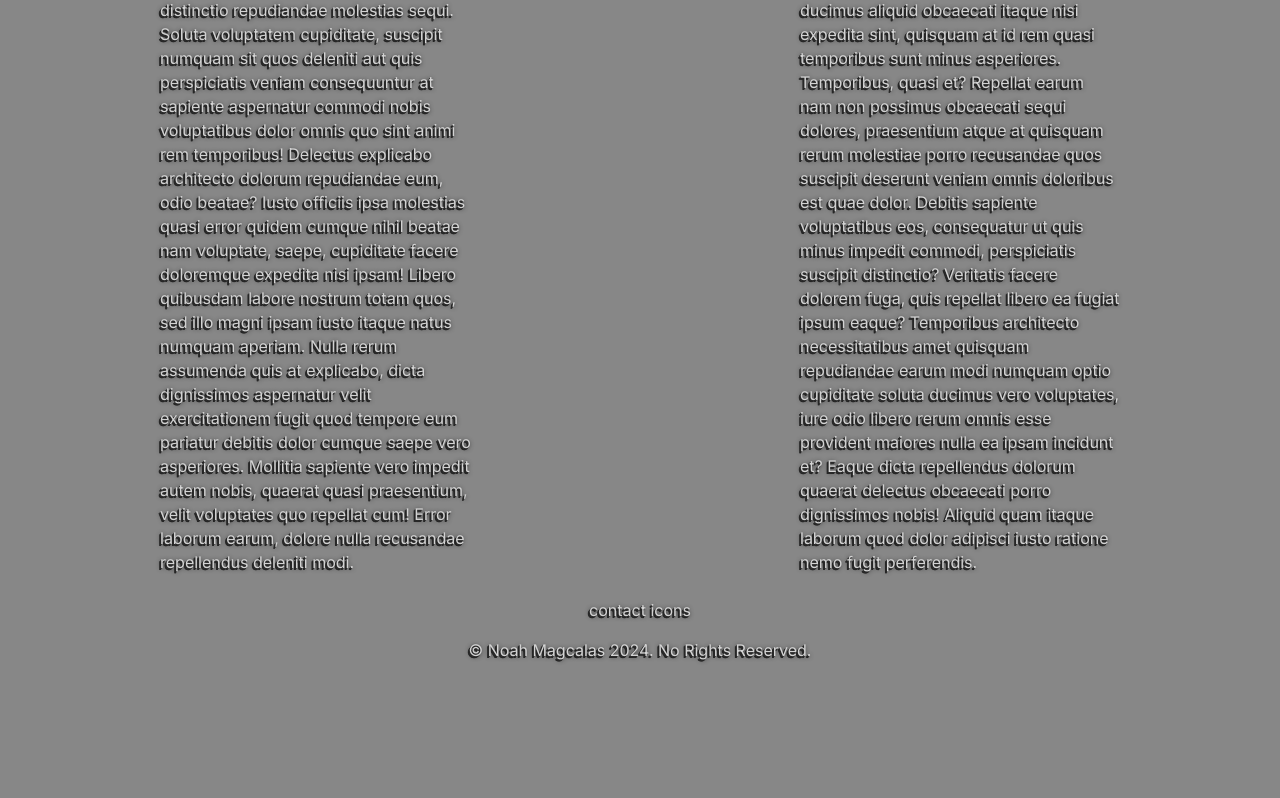
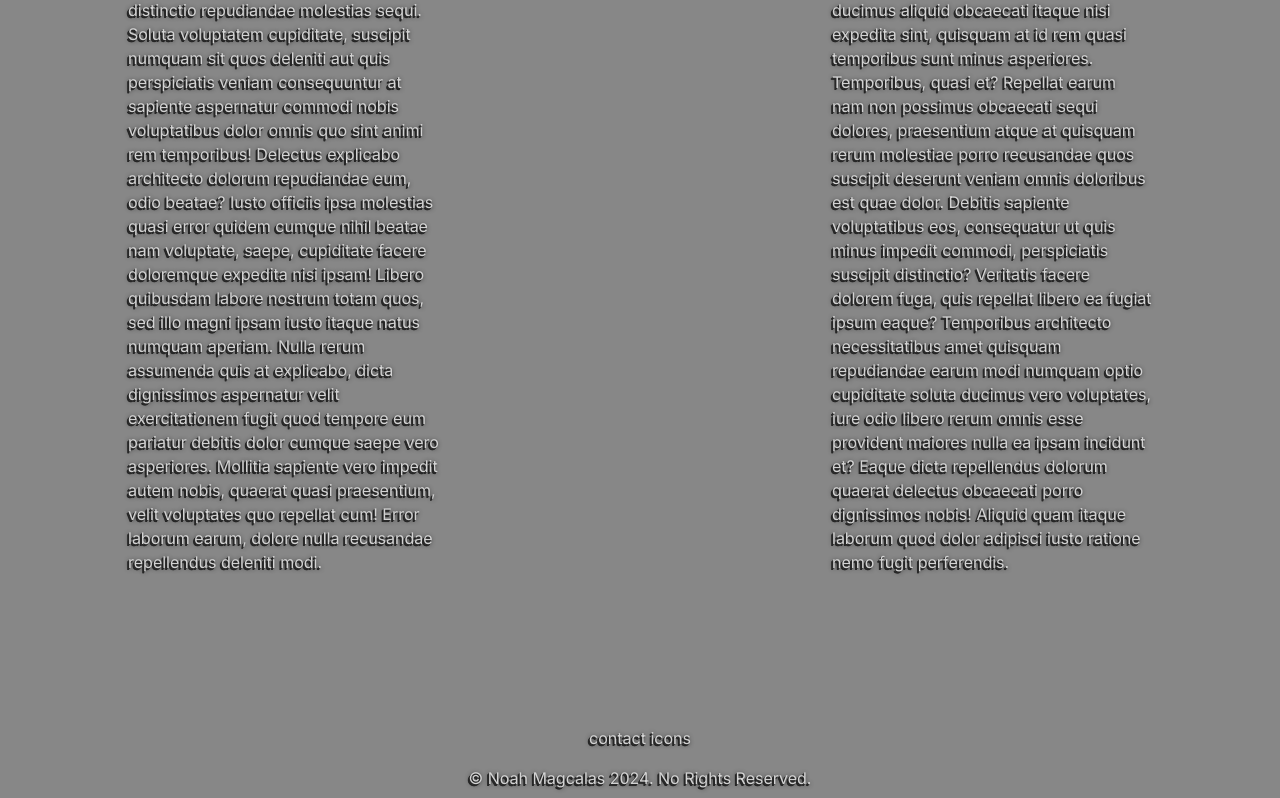
Before and after one commit to CSCI313-Spring2024/assignment-2-ihoponyou, a website: page index.html in a window 1280 px wide. Shown: the part 411-1209 px from the top of the page. Before the commit the page ends 1081 px from the top, so only its background shows below. Drawn offline with nearby package versions, Linux system fonts and the light colour scheme.

Commit message:
footer is still scuffed

```diff
--- a/css/styles.css
+++ b/css/styles.css
@@ -17,9 +17,9 @@ body {
 }
 
 #footer {
-    /* position: absolute; */
+    margin-top: 5em;
     width: 100%;
-    bottom: 0;
+    /* bottom: 0; */
 }
 
 .white-text {
--- a/index.html
+++ b/index.html
@@ -36,18 +36,19 @@
   </video>
 
   <!-- intro text? -->
-  <div class="d-flex flex-row justify-content-around">
+  <div class="d-flex flex-row justify-content-center mb-5">
     <div class="flex-item w-25">
       <h1>about me</h1>
       <p>Lorem ipsum dolor sit amet consectetur adipisicing elit. Nemo quidem ratione debitis? Quia ut nemo consequatur ad quod numquam iusto veritatis excepturi magni perspiciatis at quis odit assumenda ipsa explicabo dolores dicta beatae, distinctio repudiandae molestias sequi. Soluta voluptatem cupiditate, suscipit numquam sit quos deleniti aut quis perspiciatis veniam consequuntur at sapiente aspernatur commodi nobis voluptatibus dolor omnis quo sint animi rem temporibus! Delectus explicabo architecto dolorum repudiandae eum, odio beatae? Iusto officiis ipsa molestias quasi error quidem cumque nihil beatae nam voluptate, saepe, cupiditate facere doloremque expedita nisi ipsam! Libero quibusdam labore nostrum totam quos, sed illo magni ipsam iusto itaque natus numquam aperiam. Nulla rerum assumenda quis at explicabo, dicta dignissimos aspernatur velit exercitationem fugit quod tempore eum pariatur debitis dolor cumque saepe vero asperiores. Mollitia sapiente vero impedit autem nobis, quaerat quasi praesentium, velit voluptates quo repellat cum! Error laborum earum, dolore nulla recusandae repellendus deleniti modi.</p>
     </div>
+    <div class="flex-item" style="width: 30%;"></div>
     <div class="flex-item w-25">
       <h1>more about me</h1>
       <p>Lorem ipsum dolor sit amet consectetur, adipisicing elit. Perspiciatis, itaque debitis, quam dignissimos asperiores, suscipit autem molestiae facere sunt quaerat iusto similique nihil quidem. Voluptate dolorem accusantium facilis alias animi ab eum ducimus aliquid obcaecati itaque nisi expedita sint, quisquam at id rem quasi temporibus sunt minus asperiores. Temporibus, quasi et? Repellat earum nam non possimus obcaecati sequi dolores, praesentium atque at quisquam rerum molestiae porro recusandae quos suscipit deserunt veniam omnis doloribus est quae dolor. Debitis sapiente voluptatibus eos, consequatur ut quis minus impedit commodi, perspiciatis suscipit distinctio? Veritatis facere dolorem fuga, quis repellat libero ea fugiat ipsum eaque? Temporibus architecto necessitatibus amet quisquam repudiandae earum modi numquam optio cupiditate soluta ducimus vero voluptates, iure odio libero rerum omnis esse provident maiores nulla ea ipsam incidunt et? Eaque dicta repellendus dolorum quaerat delectus obcaecati porro dignissimos nobis! Aliquid quam itaque laborum quod dolor adipisci iusto ratione nemo fugit perferendis.</p>
     </div>
   </div>
 
-  <div id="footer"></div>
+  <div class="pt-5" id="footer"></div>
 
 </body>
 
```
